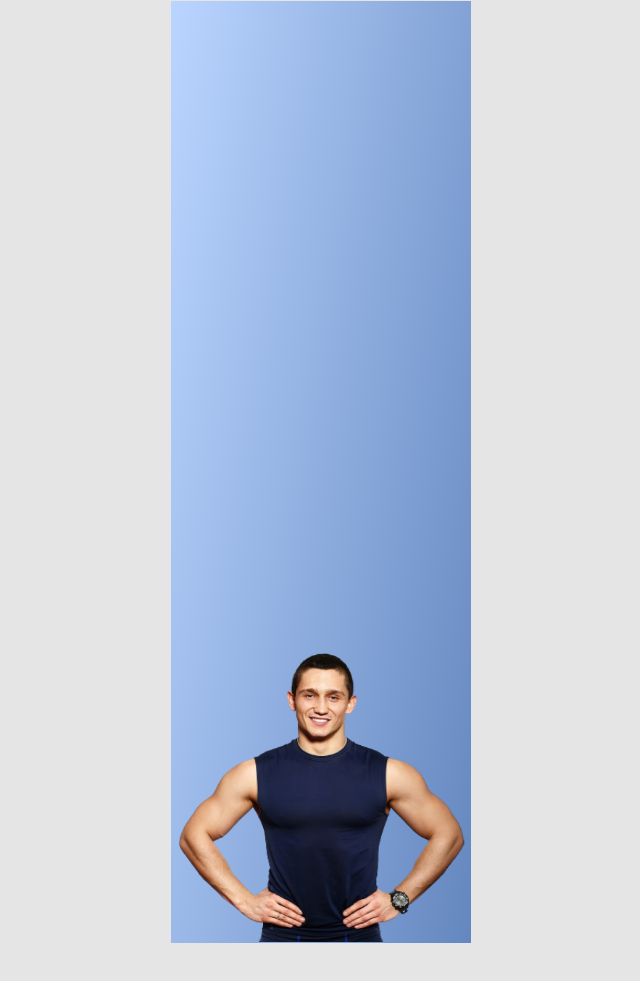
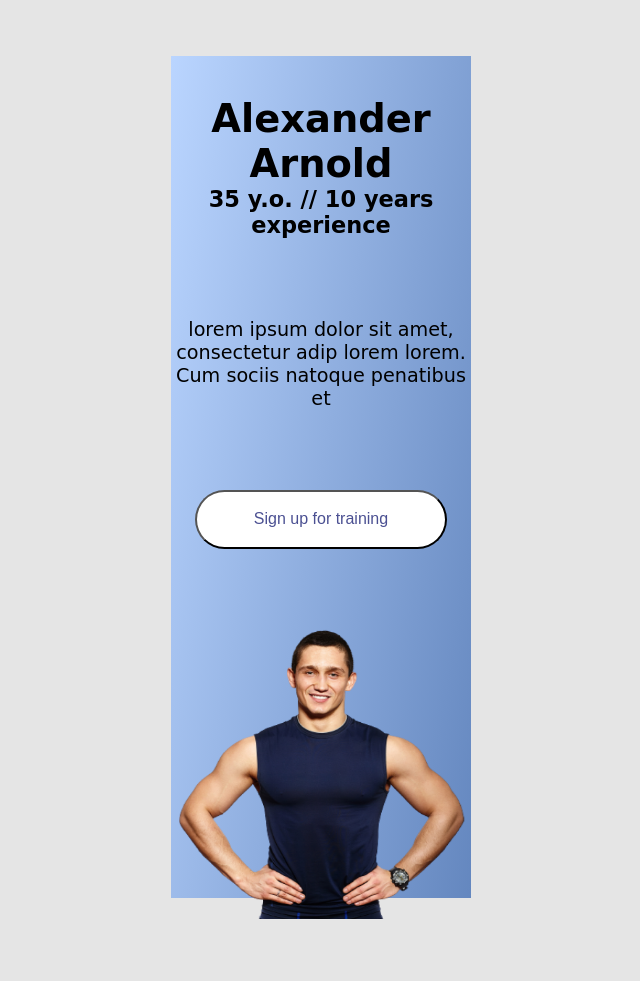
Before and after one commit to SteffB23/Random-Landing-Page, a plain HTML site: page index.html in a window 1280 px wide. Shown: the part 1779-2760 px from the top of the page, without its empty margins (319-959 px from the left). Drawn offline with Linux system fonts and the light colour scheme; a web font is replaced by a local one.

Commit message:
added training section with button and image

```diff
--- a/assets/css/style.css
+++ b/assets/css/style.css
@@ -11,7 +11,9 @@ body {
     font-family: 'Koulen', cursive;
 }
 
-
+h1 {
+    max-width: 375px;
+}
 
 h2 {
     max-width: 375px;
@@ -91,7 +93,7 @@ span {
 
 .hero-text2 {
     max-width: 375px;
-    font-size: 3.5rem;
+    font-size: 3rem;
     color: #111235;
     text-align: left;
     justify-content: center;
@@ -119,25 +121,41 @@ span {
 
 .fitness-container {
     max-width: 375px;
-    display: flex;
+    text-align: center;
     align-items: center;
     justify-content: center;
     width: 300px;
-    height: 942px;
+    height: 842px;
     left: 0px;
     top: 1901px;
-    margin: 5rem auto;
+    margin: 4rem auto;
+    font-size: 1.2rem;
     background: linear-gradient(99.85deg, #BAD5FF 0%, #6487BF 100%);
-
 }
 
-.fitness-alex img {
-    display: flex;
-    align-items: center;
-    justify-content: center;
+.fitness-container p, h1 {
+    padding-top: 40px;
+    margin-top: 40px;
+}
+
+#alex {
+    max-width: 375px;
     width: 300px;
     height: 300px;
-    left: 0px;
-    top: 1901px;
-    margin-top: 40rem;
+    margin-top: 4.4rem;
 }
+
+.alex-btn
+    {
+        max-width: 375px;
+        font-size: 1rem;
+        color: #4B5092;
+        text-align: center;
+        justify-content: center;
+        margin-top: 5rem;
+        background-color: #fff;
+        height: 59px;
+        width: 252px;
+        border-radius: 35px;
+
+    }
--- a/index.html
+++ b/index.html
@@ -39,12 +39,17 @@
     </div>
 
     <div class="fitness-container">
+      <h1>Alexander Arnold</h1>
+      <h3>35 y.o. // 10 years experience</h3>
+      <p>lorem ipsum dolor sit amet, consectetur adip lorem lorem. <br> Cum sociis natoque penatibus et</p>
+      <a href="#">
+          <button class="alex-btn">Sign up for training</button>
+      </a>
+      <img id="alex" src="/assets/images/portrait-attractive-fitness-healthy-smiling-happy-cheerful-man-sportswear-isolated-white-removebg-preview 1.png" alt="Hero">
+    </div>
 
-        <div class="fitness-alex">
-            <img src="/assets/images/portrait-attractive-fitness-healthy-smiling-happy-cheerful-man-sportswear-isolated-white-removebg-preview 1.png" alt="Alex">
 
-        </div>
-    </div>
+
 
 
 
```
